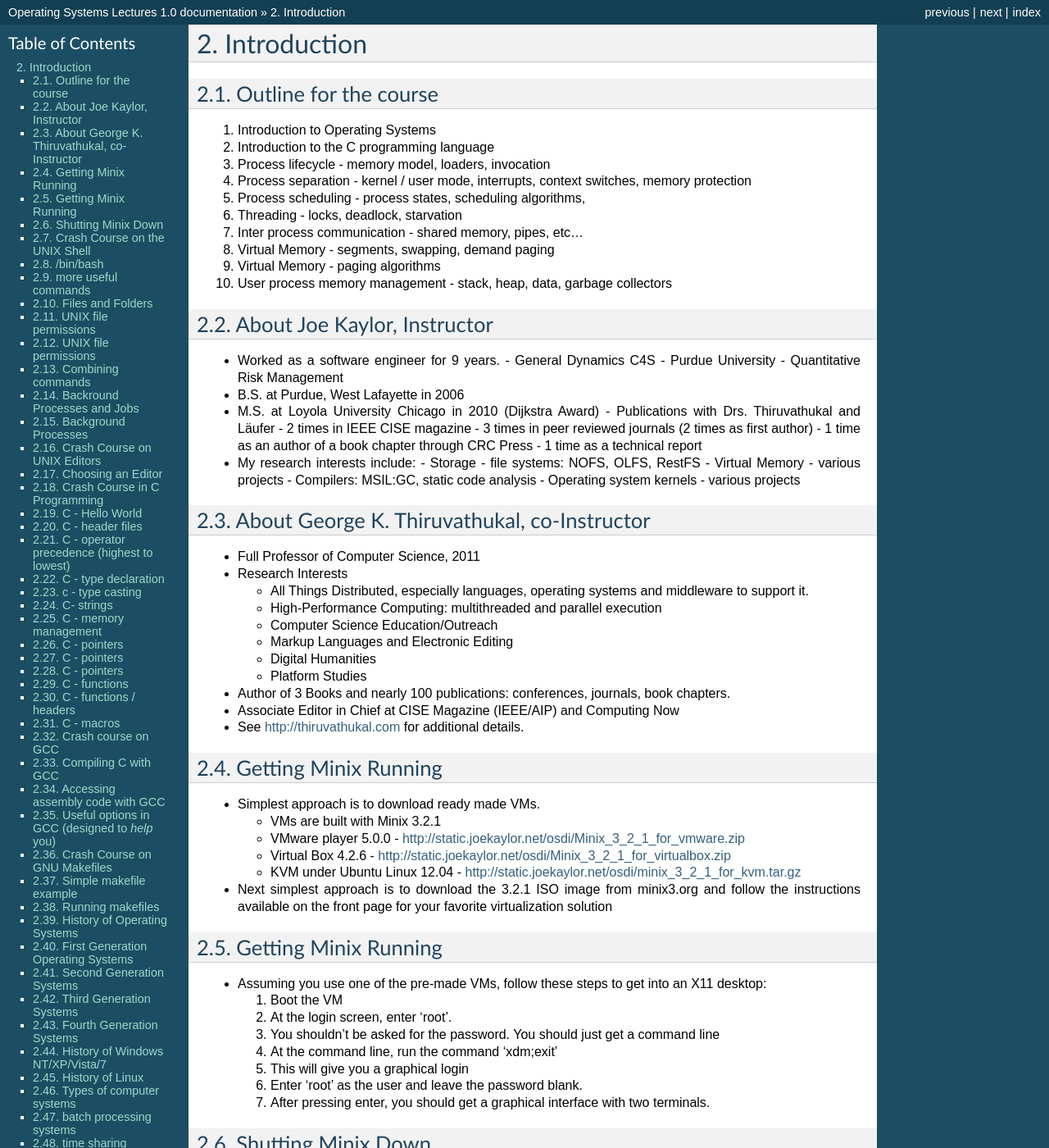
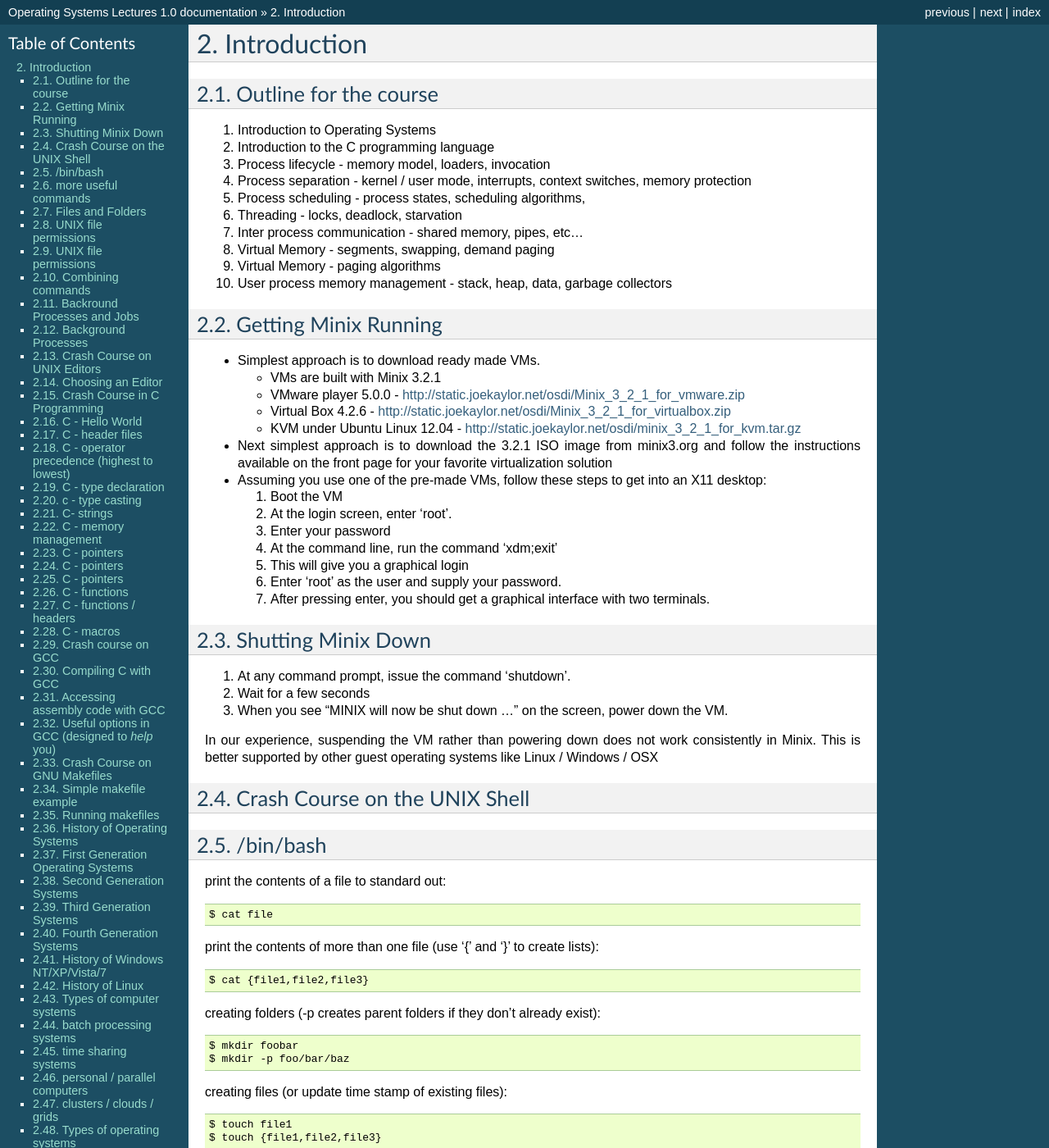
Before and after one commit to LoyolaChicagoBooks/operatingsystems, a Sphinx documentation site: the page built from source/introduction.rst, in a window 1280 px wide and 1400 px high. Shown: the whole window at 82% size. Built offline with Sphinx 7.4.7, drawn with Linux system fonts in a browser that asks for light colours; formulas are drawn with MathJax 3; some of the changed text lies outside the part shown.

Commit message:
updated intro

```diff
--- a/source/introduction.rst
+++ b/source/introduction.rst
@@ -15,48 +15,6 @@ Outline for the course
 #. Virtual Memory - paging algorithms
 #. User process memory management - stack, heap, data, garbage collectors
 
-About Joe Kaylor, Instructor
--------------------------------
-
-- Worked as a software engineer for 9 years.
-  - General Dynamics C4S
-  - Purdue University
-  - Quantitative Risk Management
-
-- B.S. at Purdue, West Lafayette in 2006
-
-- M.S. at Loyola University Chicago in 2010 (Dijkstra Award)
-  - Publications with Drs. Thiruvathukal and Läufer
-  - 2 times in IEEE CISE magazine
-  - 3 times in peer reviewed journals (2 times as first author)
-  - 1 time as an author of a book chapter through CRC Press
-  - 1 time as a technical report
-
-- My research interests include:
-  - Storage - file systems: NOFS, OLFS, RestFS
-  - Virtual Memory - various projects
-  - Compilers: MSIL:GC, static code analysis
-  - Operating system kernels - various projects
-
-About George K. Thiruvathukal, co-Instructor
---------------------------------------------
-
-- Full Professor of Computer Science, 2011
-
-- Research Interests
-
-  - All Things Distributed, especially languages, operating systems and middleware to support it.
-  - High-Performance Computing: multithreaded and parallel execution
-  - Computer Science Education/Outreach
-  - Markup Languages and Electronic Editing
-  - Digital Humanities
-  - Platform Studies
-
-- Author of 3 Books and nearly 100 publications: conferences, journals, book chapters.
-- Associate Editor in Chief at CISE Magazine (IEEE/AIP) and Computing Now
-- See http://thiruvathukal.com for additional details.
-
-
 Getting Minix Running
 ---------------------
 
@@ -70,19 +28,15 @@ Getting Minix Running
 - Next simplest approach is to download the 3.2.1 ISO image from
   minix3.org and follow the instructions available on the front page
   for your favorite virtualization solution
-
-Getting Minix Running
----------------------
-
 - Assuming you use one of the pre-made VMs, follow these steps to get
   into an X11 desktop:
 
   #. Boot the VM
   #. At the login screen, enter 'root'.
-  #. You shouldn't be asked for the password. You should just get a command line
+  #. Enter your password
   #. At the command line, run the command 'xdm;exit'
   #. This will give you a graphical login
-  #. Enter 'root' as the user and leave the password blank.
+  #. Enter 'root' as the user and supply your password.
   #. After pressing enter, you should get a graphical interface with two terminals.
 
 Shutting Minix Down
@@ -90,10 +44,9 @@ Shutting Minix Down
 
 #. At any command prompt, issue the command 'shutdown'.
 #. Wait for a few seconds
-#. When you see 'd0p0s0»' on the screen, power down the VM.
+#. When you see "MINIX will now be shut down …" on the screen, power down the VM.
 
-In our experience, suspending the VM only works about 2 out of 3 times in Virtual Box.
-
+In our experience, suspending the VM rather than powering down does not work consistently in Minix. This is better supported by other guest operating systems like Linux / Windows / OSX
 
 Crash Course on the UNIX Shell
 ------------------------------
```
